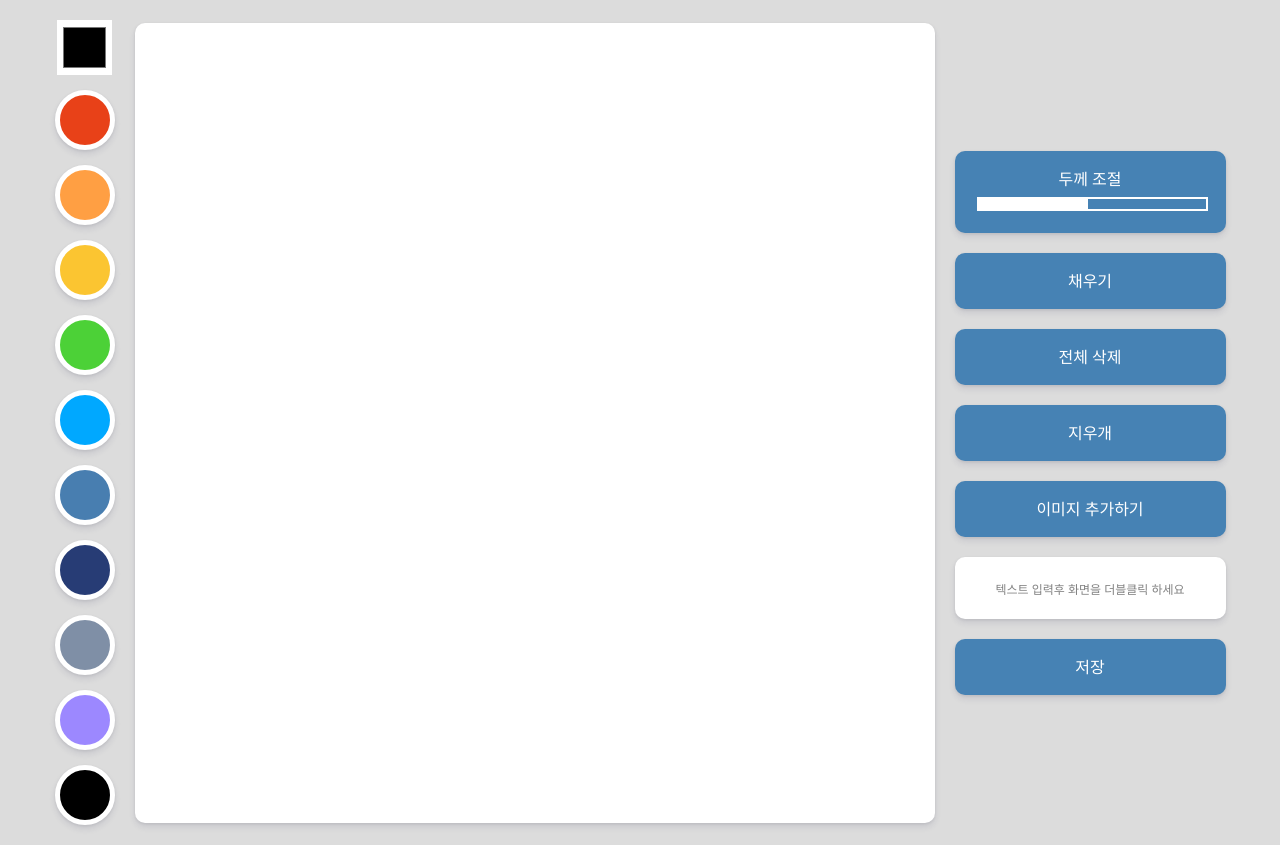
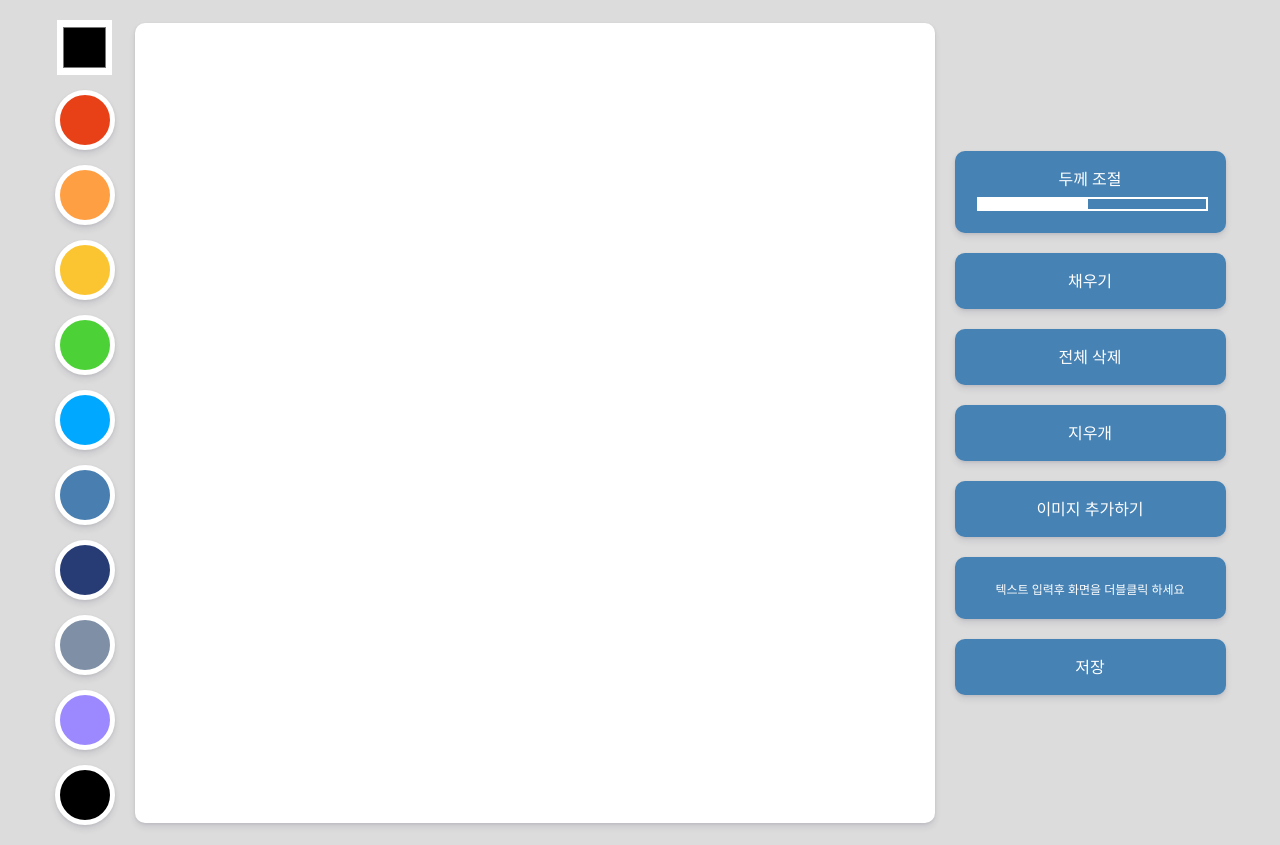
Before and after one commit to JYeongUk/painting-app, a plain HTML site: page index.html in a window 1280 px wide. Drawn offline with Linux system fonts and the light colour scheme.

Commit message:
#5 Finish

```diff
--- a/style.css
+++ b/style.css
@@ -56,7 +56,8 @@ input#color:hover {
 }
 
 button,
-label {
+label,
+input#text {
   all: unset;
   padding: 20px 20px;
   text-align: center;
@@ -77,20 +78,9 @@ input#file {
   display: none;
 }
 
-input#text {
-  all: unset;
-  padding: 20px 20px;
-  font-weight: 500;
-  text-align: center;
-  border-radius: 10px;
-  background-color: white;
-  box-shadow: 0 4px 6px rgba(50, 50, 93, 0.11), 0 1px 3px rgba(0, 0, 0, 0.08);
-}
-
 input#text::placeholder {
   font-size: 12px;
-  color: gray;
-  font-weight: 500;
+  color: white;
 }
 
 input[type="range"] {
```
Also changed, not shown: img/img.png.
